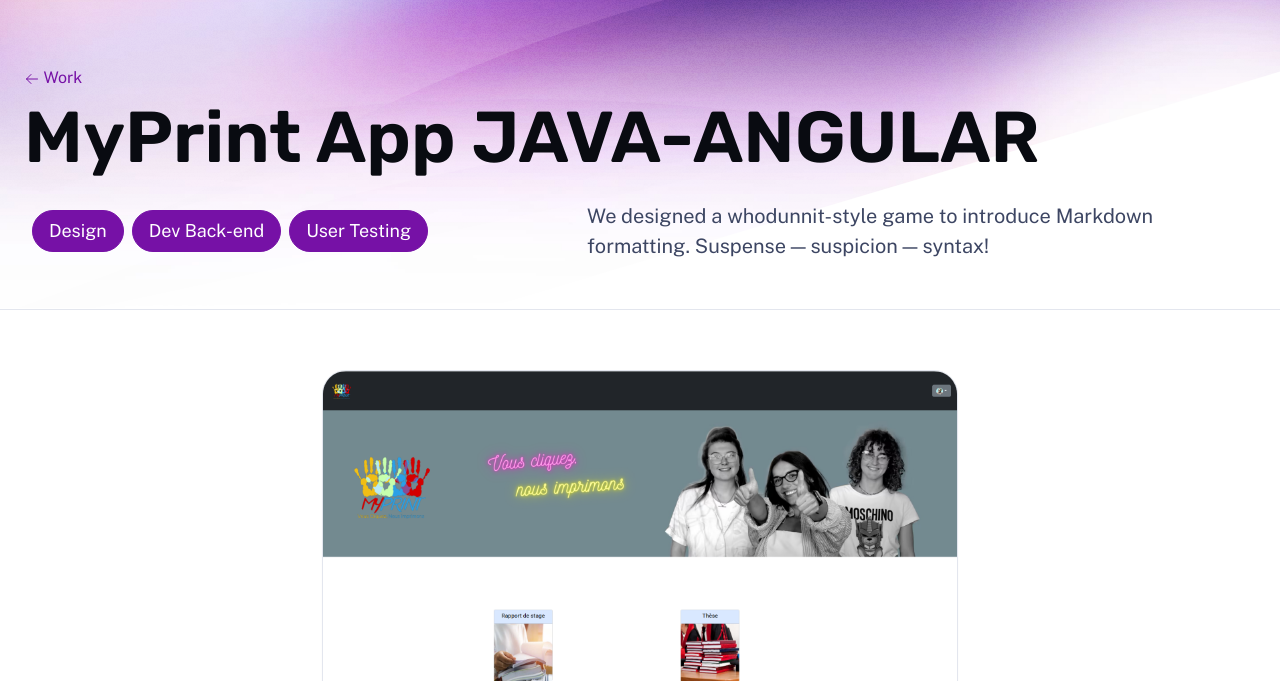
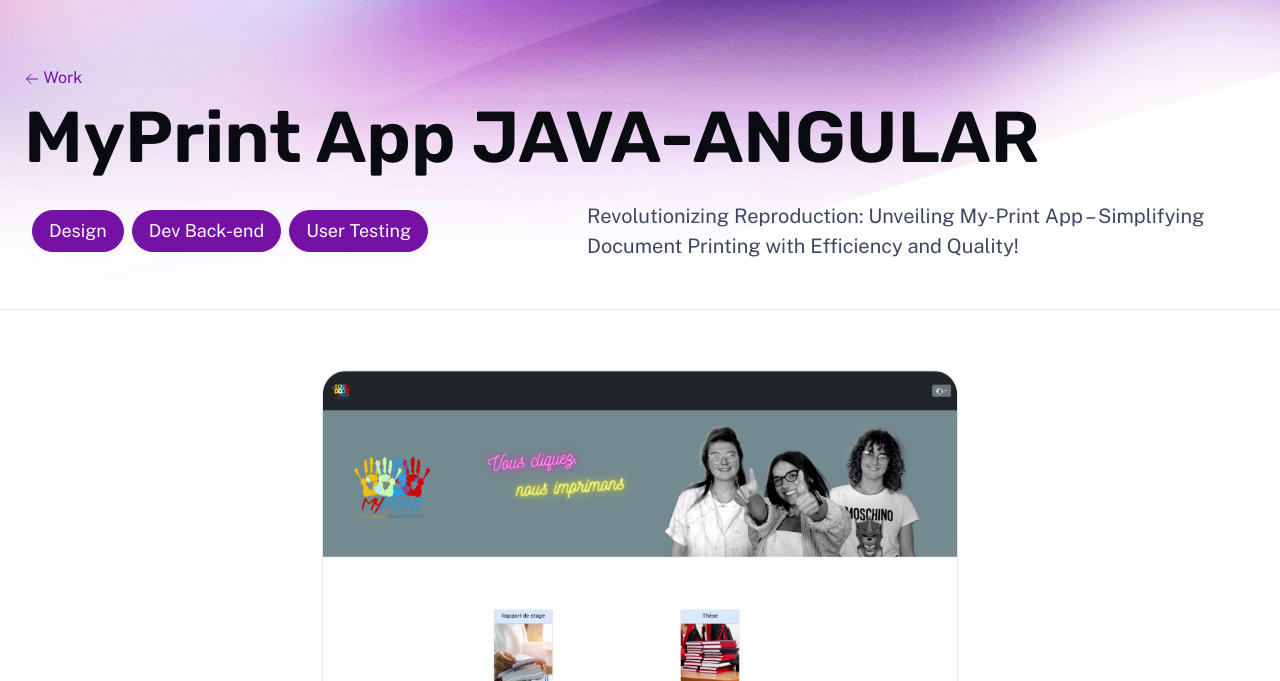
Before and after one commit to SlimChi/portfolio-Slimane, an Astro site: page /work/myprint in a window 1280 px wide. Shown: the part 119-800 px from the top of the page. Built offline with nearby package versions, Linux system fonts and the light colour scheme; Astro itself is replaced by a stand-in of ours.

Commit message:
first commit

```diff
--- a/src/content/work/MyPrint.md
+++ b/src/content/work/MyPrint.md
@@ -4,7 +4,7 @@ publishDate: 2020-03-06 00:00:00
 img: /assets/stock-1.jpg
 img_alt: Iridescent ripples of a bright blue and pink liquid
 description: |
-  We designed a whodunnit-style game to introduce Markdown formatting. Suspense — suspicion — syntax!
+  Revolutionizing Reproduction: Unveiling My-Print App – Simplifying Document Printing with Efficiency and Quality!
 tags:
   - Design
   - Dev Back-end
```
